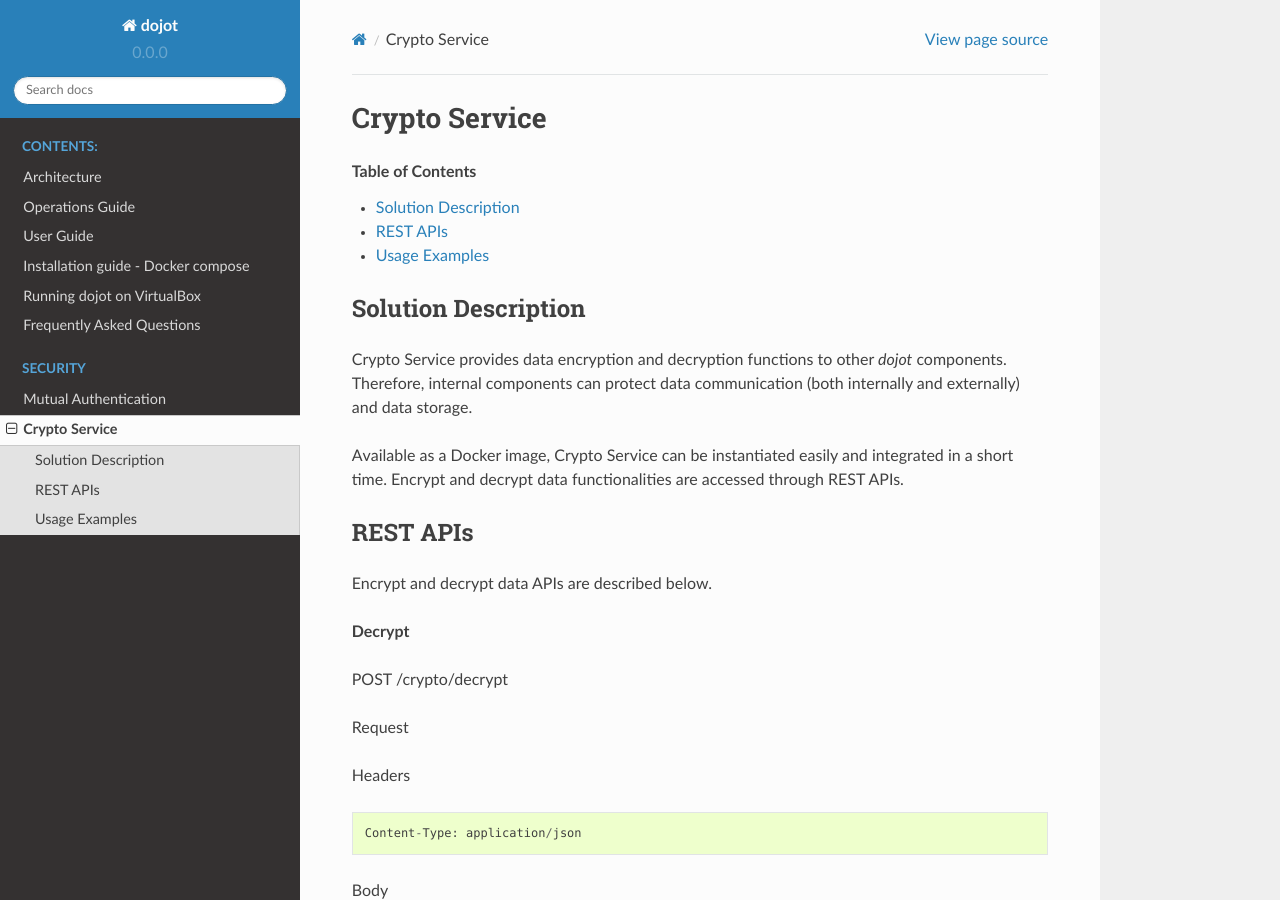
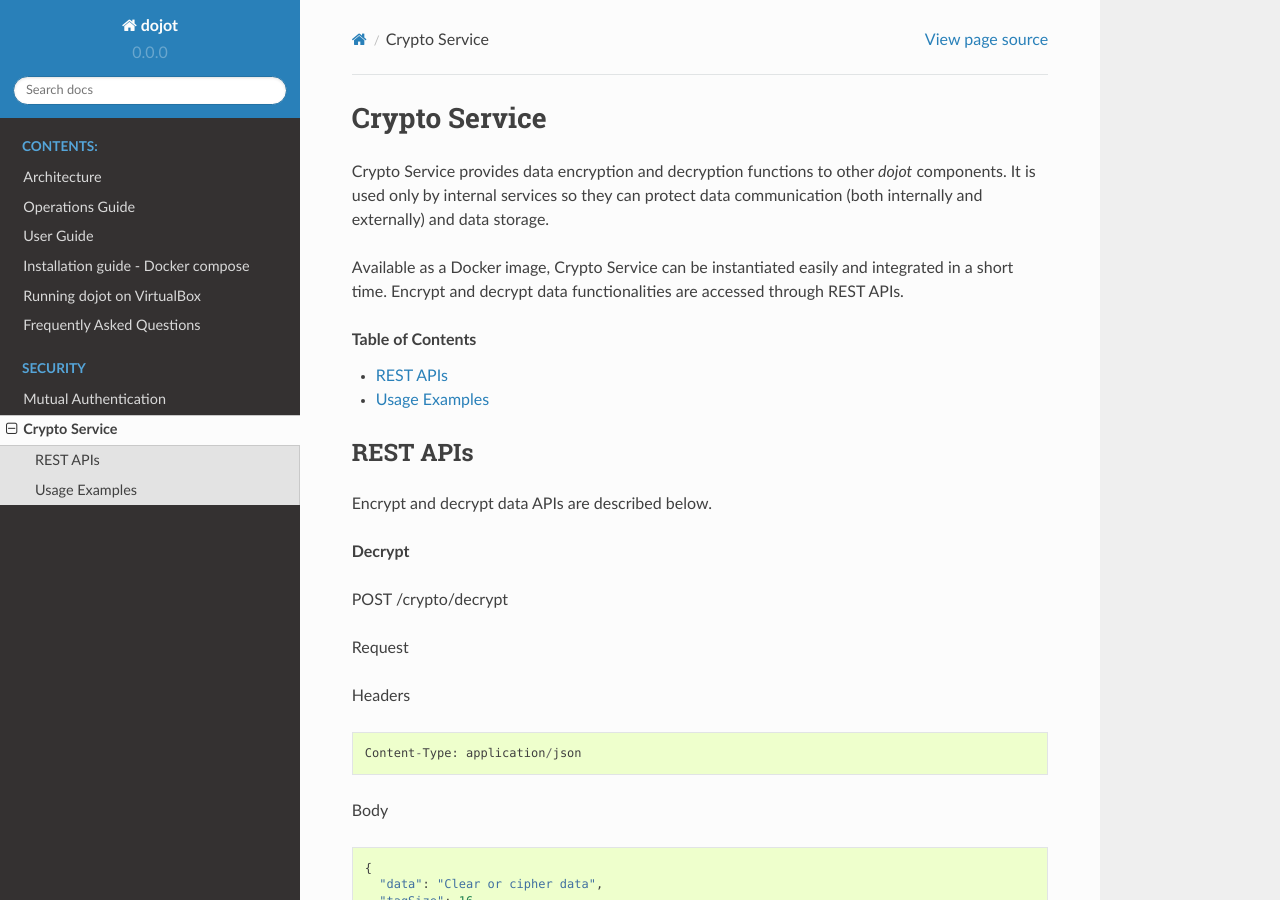
Before and after one commit to dojot/docs, a Sphinx documentation site: the page built from source/security/crypto-service.rst, in a window 1280 px wide and 900 px high. Built offline with Sphinx 7.4.7 and the Read the Docs theme 2.0.0, drawn with Linux system fonts in a browser that asks for light colours.

Commit message:
Some text corrections

```diff
--- a/source/security/crypto-service.rst
+++ b/source/security/crypto-service.rst
@@ -1,15 +1,12 @@
 Crypto Service
 ==============
 
+Crypto Service provides data encryption and decryption functions to other *dojot* components. It is used only by internal services so they can protect data communication (both internally and externally) and data storage.
+
+Available as a Docker image, Crypto Service can be instantiated easily and integrated in a short time. Encrypt and decrypt data functionalities are accessed through REST APIs.
+
 .. contents:: Table of Contents
   :local:
-
-Solution Description
---------------------
-
-Crypto Service provides data encryption and decryption functions to other *dojot* components. Therefore, internal components can protect data communication (both internally and externally) and data storage.
-
-Available as a Docker image, Crypto Service can be instantiated easily and integrated in a short time. Encrypt and decrypt data functionalities are accessed through REST APIs.
 
 REST APIs
 ---------
```
Also changed, not shown: source/security/mutual-authentication.rst (+8 -4 lines), 1 other file.
